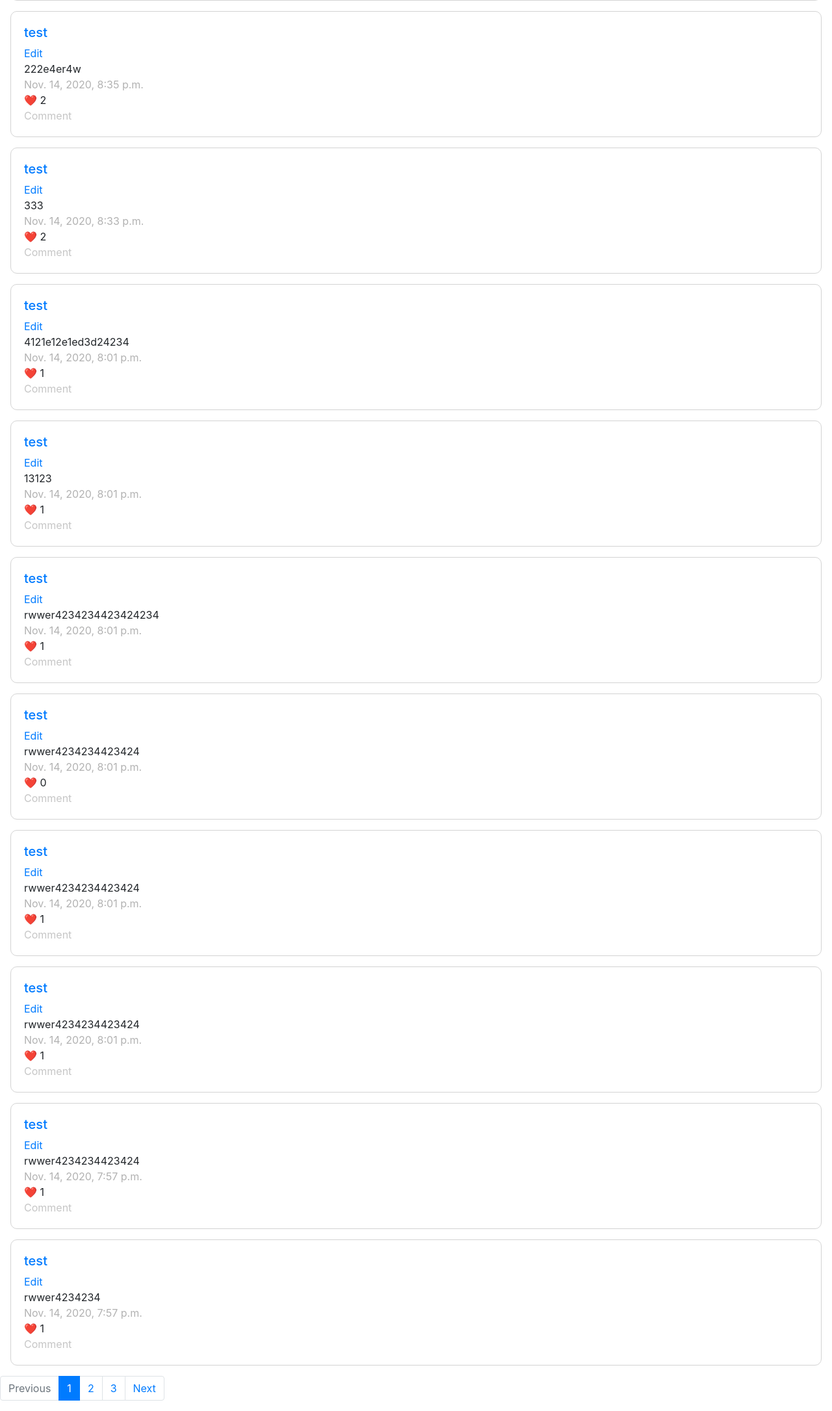
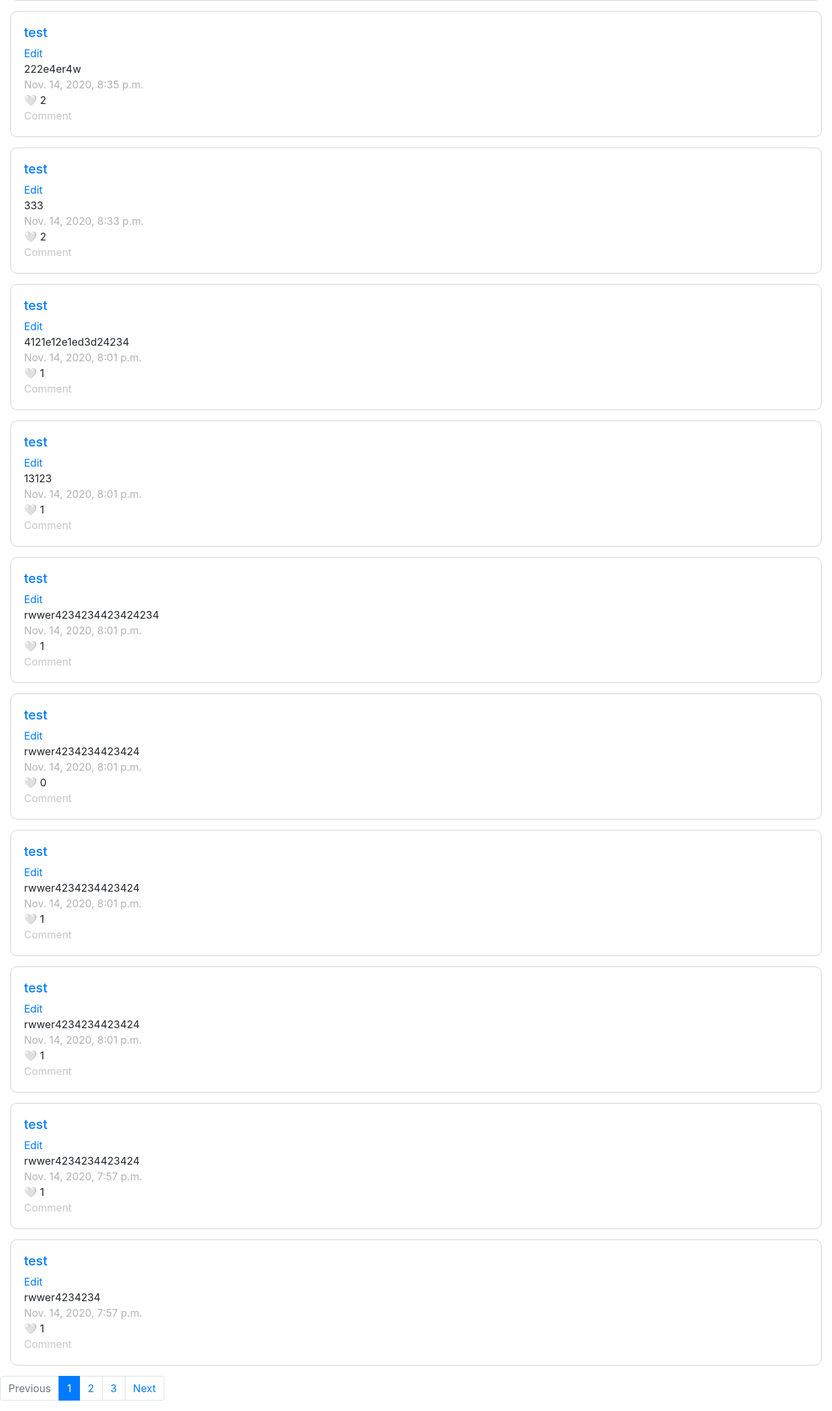
Before and after one commit to martyanovandrey/Network, a Django app: page /posts/1 in a window 1280 px wide. Shown: the part 263-2434 px from the top of the page at 65% size. Run offline with Django 3.2, Linux system fonts and the light colour scheme; data comes from the database, SQL or seed files in the repository; both versions use the stored data as it was after the commit; some libraries are stand-ins or nearby versions.

Commit message:
fix likes on layout page

```diff
--- a/network/templates/network/index.html
+++ b/network/templates/network/index.html
@@ -28,7 +28,11 @@
         <textarea id='new_text' style="display: none"></textarea>
         <input id ='save_btn' type='submit' style="display: none" class="btn btn-primary"></input>
         <span style='color:#b2b2b2'>{{post.timestamp}}</span>
-        <span id='like' class='like'>❤️ {{post.likes.all.count}}</span>
+        {% if request.user in post.likes.all %}
+        	<div class='like'>❤️ {{post.likes.all.count}}</div>
+        {% else %}
+          <div class='like'>🤍 {{post.likes.all.count}}</div>
+        {% endif %}
         <a style='color:#c6c6c6'>Comment</a>
     </div>
     {% endfor %}
--- a/network/templates/network/profile.html
+++ b/network/templates/network/profile.html
@@ -48,9 +48,9 @@
         <span style='color:#b2b2b2'>{{post.timestamp}}</span>
         {% if request.user in post.likes.all %}
         	<div class='like'>❤️ {{post.likes.all.count}}</div>
-		{% else %}
-			<div class='like'>🤍 {{post.likes.all.count}}</div>
-		{% endif %}
+        {% else %}
+          <div class='like'>🤍 {{post.likes.all.count}}</div>
+        {% endif %}
         <a style='color:#c6c6c6'>Comment</a>
     </div>
     {% endfor %}
```
Also changed, not shown: db.sqlite3.
